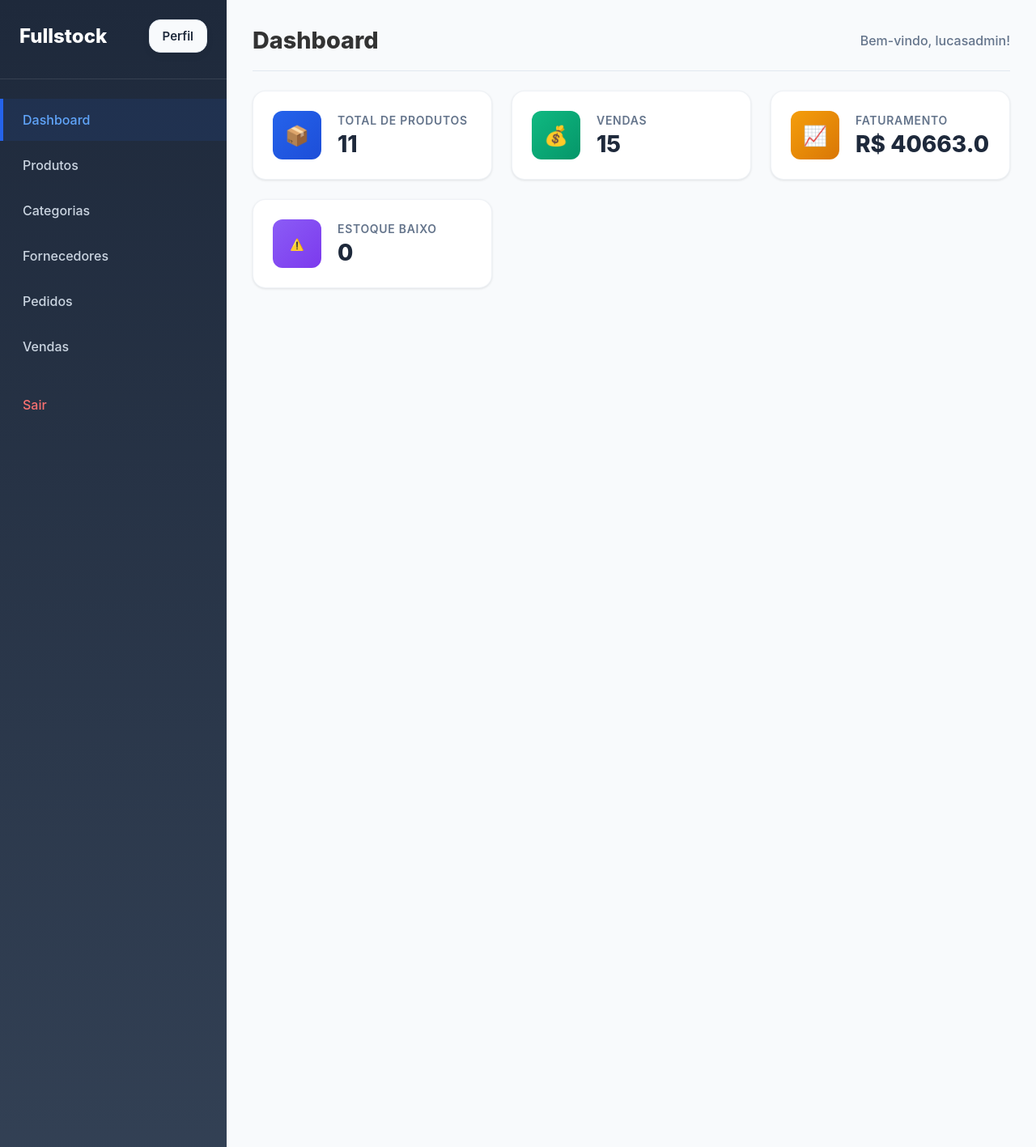
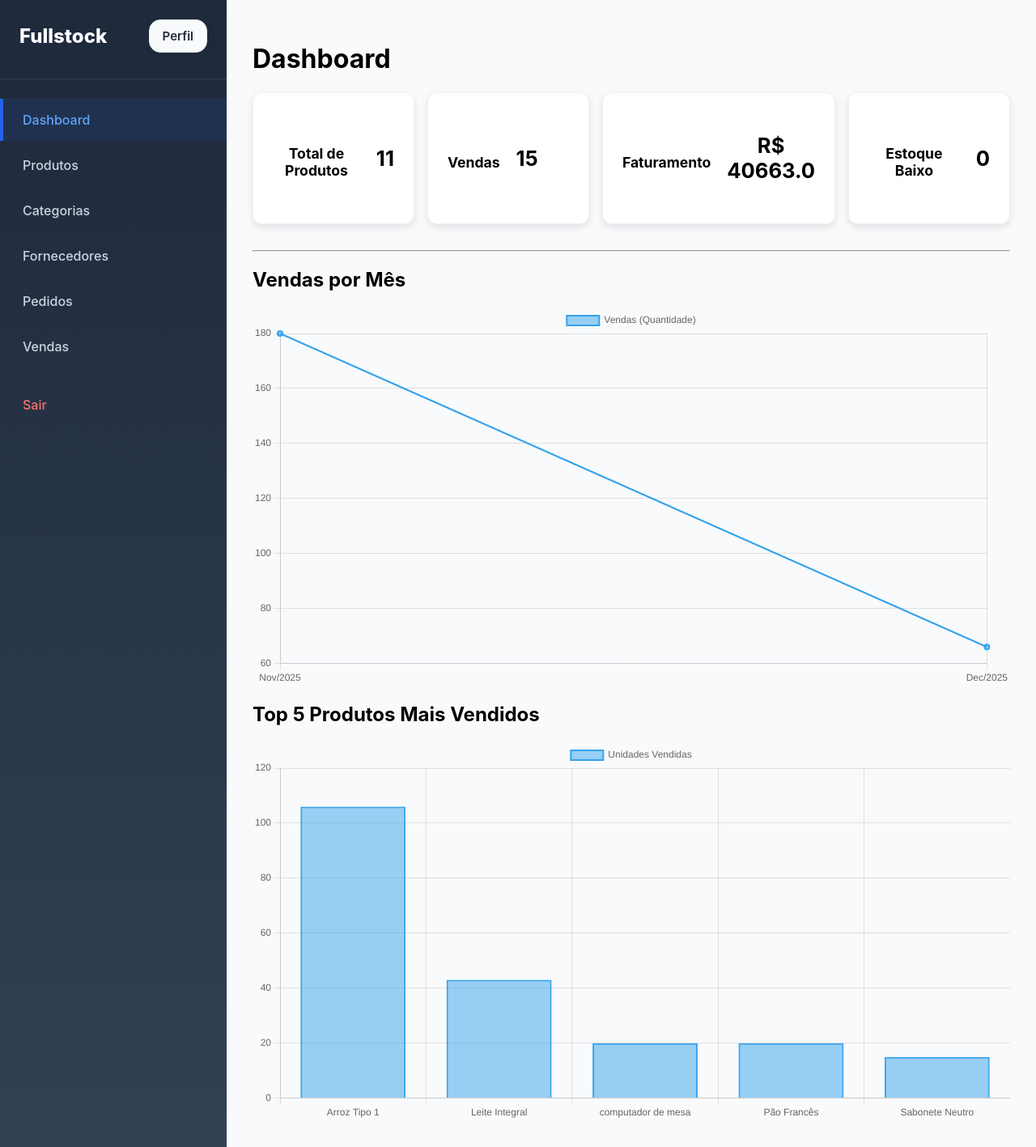
Before and after one commit to LucasNog21/FullStock, a Django app: page /dashboard/ in a window 1280 px wide. Shown: the whole page at 81% size. Run offline with Django 5.2, Linux system fonts and the light colour scheme; a user stored in the database is signed in; data comes from the database, SQL or seed files in the repository; both versions use the stored data as it was after the commit.

Commit message:
Gráficos retirados do commit antigo

```diff
--- a/static/css/dashboard.css
+++ b/static/css/dashboard.css
@@ -299,3 +299,28 @@
         grid-template-columns: 1fr;
     }
 }
+
+.dashboard-grid {
+    display: grid;
+    grid-template-columns: repeat(4, 1fr);
+    gap: 1rem;
+    margin-bottom: 2rem;
+}
+
+.metric-card {
+    padding: 1.5rem;
+    background: #fff;
+    border-radius: 12px;
+    box-shadow: 0 4px 10px rgba(0,0,0,0.1);
+    text-align: center;
+}
+
+.metric-card h3 {
+    margin-bottom: .5rem;
+    font-size: 1.1rem;
+}
+
+.metric-card p {
+    font-size: 1.6rem;
+    font-weight: bold;
+}
--- a/static/css/main.css
+++ b/static/css/main.css
@@ -359,7 +359,7 @@ button:disabled {
     padding: 2.5rem 3rem;
     border-radius: 12px;
     box-shadow: 0 4px 16px rgba(0,0,0,0.12);
-    max-width: 460px;s
+    max-width: 460px;
     margin: 4rem auto;
     text-align: center;
     animation: fadeIn 0.35s ease-out;
--- a/stock/templates/stock/dashboard.html
+++ b/stock/templates/stock/dashboard.html
@@ -1,44 +1,66 @@
-{%extends 'base.html'%}
+{% extends 'base.html' %}
 {% block main %}
-            <header class="page-header">
+
 <h1>Dashboard</h1>
-                <div class="user-info">
-                    <span>Bem-vindo, {{ user.get_full_name|default:user.username }}!</span>
-                </div>
-            </header>
 
 <div class="dashboard-grid">
     <div class="card metric-card">
-                    <div class="metric-icon products"></div>
-                    <div class="metric-info">
         <h3>Total de Produtos</h3>
-                        <p class="metric-value">{{ total_products }}</p>
+        <p>{{ total_products }}</p>
+    </div>
+
+    <div class="card metric-card">
+        <h3>Vendas</h3>
+        <p>{{ total_sales }}</p>
+    </div>
+
+    <div class="card metric-card">
+        <h3>Faturamento</h3>
+        <p>R$ {{ total_biling }}</p>
+    </div>
+
+    <div class="card metric-card">
+        <h3>Estoque Baixo</h3>
+        <p>{{ low_stock }}</p>
     </div>
 </div>
 
-                <div class="card metric-card">
-                    <div class="metric-icon sales"></div>
-                    <div class="metric-info">
-                        <h3>Vendas</h3>
-                        <p class="metric-value"> {{ total_sales }}</p>
-                    </div>
-                </div>
+<hr>
 
-                <div class="card metric-card">
-                    <div class="metric-icon revenue"></div>
-                    <div class="metric-info">
-                        <h3>Faturamento</h3>
-                        <p class="metric-value">R$ {{ total_biling }}</p>
-                    </div>
-                </div>
+<h2>Vendas por Mês</h2>
+<canvas id="salesChart"></canvas>
 
-                <div class="card metric-card">
-                    <div class="metric-icon stock"></div>
-                    <div class="metric-info">
-                        <h3>Estoque Baixo</h3>
-                        <p class="metric-value">{{ low_stock }}</p>
-                    </div>
-                </div>
-            </div>
+<h2>Top 5 Produtos Mais Vendidos</h2>
+<canvas id="topProductsChart"></canvas>
 
-{%endblock%}
+<script src="https://cdn.jsdelivr.net/npm/chart.js"></script>
+
+<script>
+    const salesCtx = document.getElementById('salesChart');
+    new Chart(salesCtx, {
+        type: 'line',
+        data: {
+            labels: {{ sales_labels|safe }},
+            datasets: [{
+                label: 'Vendas (Quantidade)',
+                data: {{ sales_values|safe }},
+                borderWidth: 2
+            }]
+        }
+    });
+
+    const topProductsCtx = document.getElementById('topProductsChart');
+    new Chart(topProductsCtx, {
+        type: 'bar',
+        data: {
+            labels: {{ top_products_labels|safe }},
+            datasets: [{
+                label: 'Unidades Vendidas',
+                data: {{ top_products_values|safe }},
+                borderWidth: 2
+            }]
+        }
+    });
+</script>
+
+{% endblock %}
--- a/stock/views.py
+++ b/stock/views.py
@@ -1,3 +1,4 @@
+from django.db.models.functions import TruncMonth
 from django.contrib.auth.decorators import login_required
 from django.utils.decorators import method_decorator
 from django.shortcuts import redirect, render
@@ -167,24 +168,38 @@
     def get_context_data(self, **kwargs):
         context = super().get_context_data(**kwargs)
 
-        total_products = Product.objects.count()
-        total_sales = Sale.objects.count()
+        context["total_products"] = Product.objects.count()
+        context["total_sales"] = Sale.objects.count()
 
         billing_expr = ExpressionWrapper(
             F('quantity') * (F('product__salePrice') - F('product__productionPrice')),
             output_field=FloatField()
         )
+        context["total_biling"] = Sale.objects.aggregate(total=Sum(billing_expr))['total'] or 0
 
-        total_billing = Sale.objects.aggregate(total=Sum(billing_expr))['total'] or 0
+        context["low_stock"] = Product.objects.filter(quantity__lte=10).count()
 
-        low_stock = Product.objects.filter(quantity__lte=10).count()
+        sales_by_month = (
+            Sale.objects
+            .annotate(month=TruncMonth('saleDate'))
+            .values('month')
+            .annotate(total=Sum('quantity'))
+            .order_by('month')
+        )
 
-        context.update({
-            'total_products': total_products,
-            'total_sales': total_sales,
-            'total_biling': total_billing,
-            'low_stock': low_stock,
-        })
+        context["sales_labels"] = [s['month'].strftime("%b/%Y") for s in sales_by_month]
+        context["sales_values"] = [s['total'] for s in sales_by_month]
+
+        top_products = (
+            Sale.objects
+            .values('product__name')
+            .annotate(total=Sum('quantity'))
+            .order_by('-total')[:5]
+        )
+
+        context["top_products_labels"] = [p["product__name"] for p in top_products]
+        context["top_products_values"] = [p["total"] for p in top_products]
+
         return context
 
 @method_decorator(login_required, name='dispatch')
```
Also changed, not shown: db.sqlite3. Lines whose indentation alone changed are shown as unchanged.
